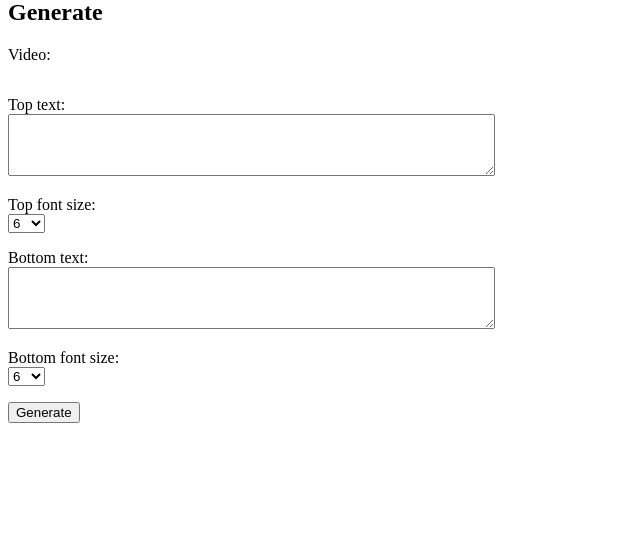
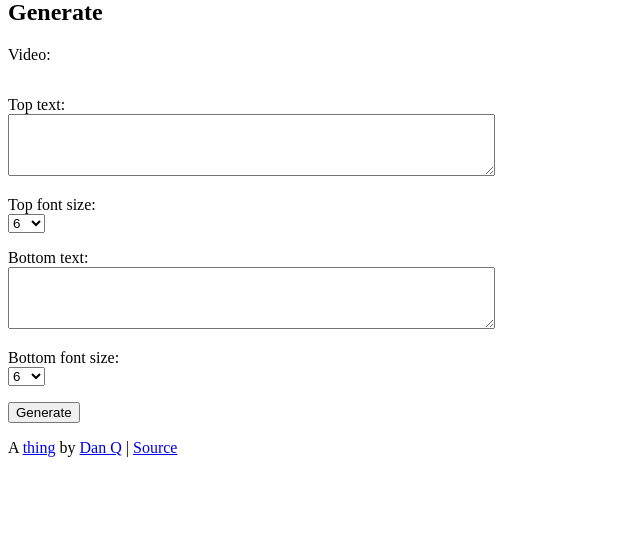
Before and after one commit to Dan-Q/mattify, a PHP site: page /?h=1 in a window 1280 px wide. Shown: the part 81-622 px from the top of the page, without its empty margins (0-640 px from the left). Run offline with PHP 8.4, Linux system fonts and the light colour scheme; data that the repository does not hold is empty.

Commit message:
Add link to source code

```diff
--- a/index.php
+++ b/index.php
@@ -155,6 +155,13 @@ if( ( preg_match('/^[0-9a-f]{32}$/', $_GET['h'] ) ) && ( file_exists( realpath('
     <input type="submit" value="Generate">
   </form>
 
+  <footer>
+    <p>
+      A <a href="https://things.danq.me/">thing</a> by <a href="https://danq.me/">Dan Q</a> |
+      <a href="https://github.com/Dan-Q/mattify">Source</a>
+    </p>
+  </footer>
+
   <script type="text/javascript">
     document.addEventListener('DOMContentLoaded', function(){
       const inOptions = document.querySelector('.in-options');
```
